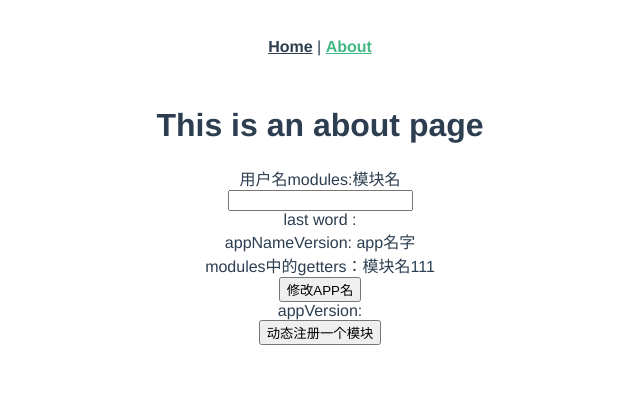
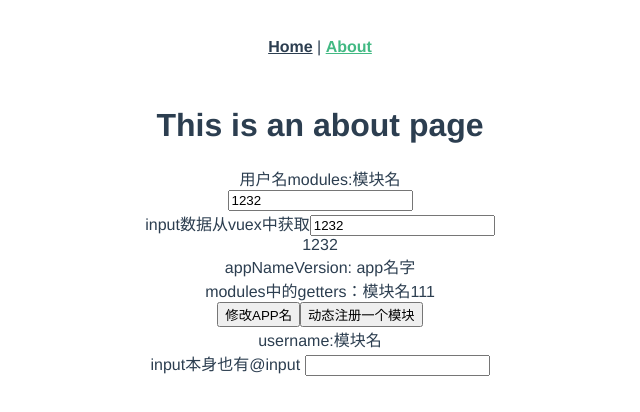
Before and after one commit to xiayutian3/vue-class, a Vue app: page /#/about in a window 1280 px wide. Shown: the top 412 px of the page, without its empty margins (320-960 px from the left). Built offline with nearby package versions, Linux system fonts and the light colour scheme.

Commit message:
26-7 vuex进阶（3）

```diff
--- /dev/null
+++ b/src/components/AInput.vue
@@ -0,0 +1,20 @@
+<template>
+  <input @input="handleInput" :value="value"/>
+</template>
+<script>
+export default {
+  name: 'AInput',
+  props: {
+    value: {
+      type: [String, Number],
+      default: ''
+    }
+  },
+  methods: {
+    handleInput (event) {
+      const value = event.target.value
+      this.$emit('input', value)
+    }
+  }
+}
+</script>
--- a/src/store/index.js
+++ b/src/store/index.js
@@ -5,16 +5,19 @@ import mutations from './mutations'
 import actions from './actions'
 import getters from './getters'
 import user from './module/user'
+import saveInLocal from './plugin/saveInLocal'
 
 Vue.use(Vuex)
 
 //注意注册的时候  一定要叫  state  ，不能是其他，不然没有数据，也不报错，我也是看了很久
 export default new Vuex.Store({
+  strict:process.env.NODE_ENV == 'development',
   state,
   mutations,
   actions,
   getters,
   modules:{
 	 user
-  }
+  },
+  // plugins:[saveInLocal]
 })
--- a/src/store/mutations.js
+++ b/src/store/mutations.js
@@ -8,6 +8,9 @@ const mutations = {
   },
   setNewProp(state){
     Vue.set(state,'appVersion','v2.0')
+  },
+  SET_HANDLESTATE(state,val){
+    state.yyz = val
   }
 }
 export default mutations
--- /dev/null
+++ b/src/store/plugin/saveInLocal.js
@@ -0,0 +1,13 @@
+export default store => {
+  //store初始化
+  localStorage.clear()
+  console.log('store初始化')
+  if ( localStorage.state) {
+    store.replaceState(JSON.parse(localStorage.state))
+  }
+  store.subscribe((mutation,state)=>{
+//每次提交mutation
+//     console.log('每次提交mutation')
+    localStorage.state = JSON.stringify(state)
+  })
+}
--- a/src/store/store.js
+++ b/src/store/store.js
@@ -1,4 +1,5 @@
 const store = {
-	appName: 'app名字'
+  appName: 'app名字',
+  yyz: 1232
 }
 export default store
--- a/src/views/About.vue
+++ b/src/views/About.vue
@@ -6,19 +6,29 @@
     <!--<div> 根store：{{appName}}</div>-->
     <div> 用户名modules:{{username}}</div>
     <!--<div>name:{{name}}</div>-->
-    <input type="text" v-model="inpVal">
-    <div>last word : {{inpLastVal}}</div>
+
+    <!--<input type="text" v-model="stateVal" />-->
+
+    <!--使用vuex-->
+    <a-input :value="yyz" @input="handleState" ></a-input>
+    <div>input数据从vuex中获取<input type="text" v-model="yyz"></div>
+    <!--<input type="text" :value="yyz" @input="handleState" />   错误写法-->
+            <div>{{yyz}}</div>
+    <!--<div>last word : {{inpLastVal}}</div>-->
     <div>appNameVersion: {{appNameWithVersion}}</div>
     <div>modules中的getters：{{firstName}}</div>
     <button @click="changName">
       修改APP名
     </button>
-    <div>appVersion:{{appVersion}}</div>
+    <!--<div>appVersion:{{appVersion}}</div>-->
     <button @click="registerModule">动态注册一个模块</button>
     <div v-for="(item,index) in todoList" :key="index">{{item}}</div>
+    <div>username:{{$store.state.user.name}}</div>
+    <div>input本身也有@input <input type="text" v-model="cc" @input="ccFun">  </div>
   </div>
 </template>
 <script>
+  import AInput from '@/components/AInput.vue'
   import {mapState,mapGetters,mapMutations,mapActions} from 'vuex'
 
   import state from "../../../vue-cource/src/store/state";
@@ -27,7 +37,8 @@
   export default {
     data(){
       return{
-        inpVal:''
+        inpVal:'',
+        cc:''
       }
     },
     computed:{
@@ -78,8 +89,19 @@
       // appVersion(){
       //   return this.$store.state.appVersion
       // },
+      // ...mapState({
+      //   yyz: state => state.yyz
+      // }),
+      yyz:{
+          get(){
+            return this.$store.state.yyz
+          },
+        set(val){
+          this.SET_HANDLESTATE(val)
+        }
+      },
       ...mapState({
-        appVersion: state => state.appVersion,
+        // appVersion: state => state.appVersion,
         appName: state => state.appName,
         //mapState中不管你填不添加模块名  namespaced:true,  都要经过  state.模块名.xxx 来获取
         //modules中 mapGetters,mapMutations,mapActions 没有namespaced:true 就不用  .模块名.xxx  获取，
@@ -90,12 +112,13 @@
 
     },
     mounted(){
-      console.log(this.$store.getters)
-      // console.log(this.$store.state)
+      // console.log(this.$store.getters)
+      console.log(this.$store.state)
+      // console.log(yyz)
     },
     methods:{
       ...mapActions(['updateAppName']),
-      ...mapMutations(['SET_APP_NAME','setNewProp']),
+      ...mapMutations(['SET_APP_NAME','setNewProp','SET_HANDLESTATE']),
       ...mapMutations('user',['SET_NAME']),
       changName(){
         // this.$store.commit('SET_APP_NAME','sala')
@@ -131,7 +154,22 @@
             ]
           }
         })
+
+        //vuex严格模式会报错   (错误写法_
+        // this.$store.state.user.name ="hahha123"
+      },
+      handleState(val){
+        this.SET_HANDLESTATE(val)
+        // console.log('val',val)
+      },
+      ccFun(val){
+        console.log('ccval',val)
+        console.log(this.cc)
+        // this.cc = val
       }
+    },
+    components:{
+      AInput
     }
   }
 </script>
```
